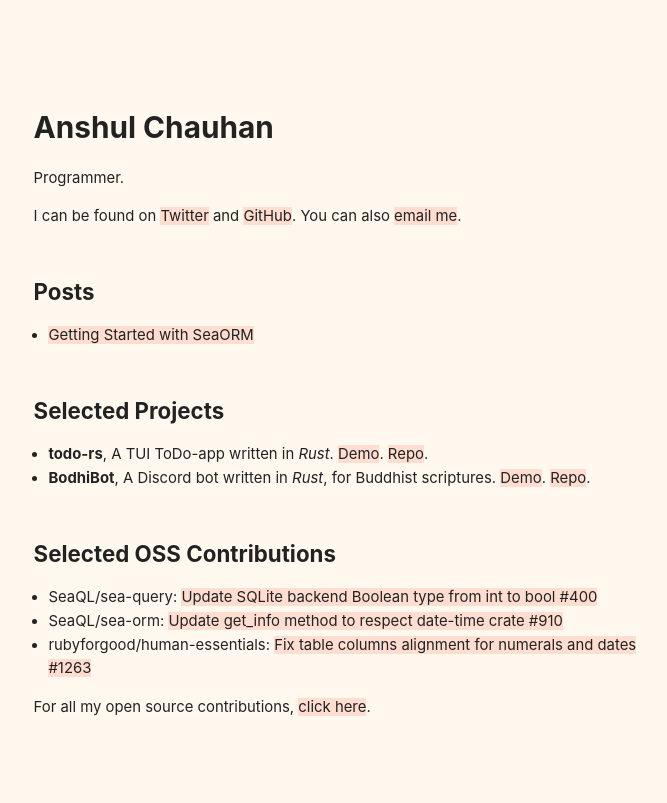
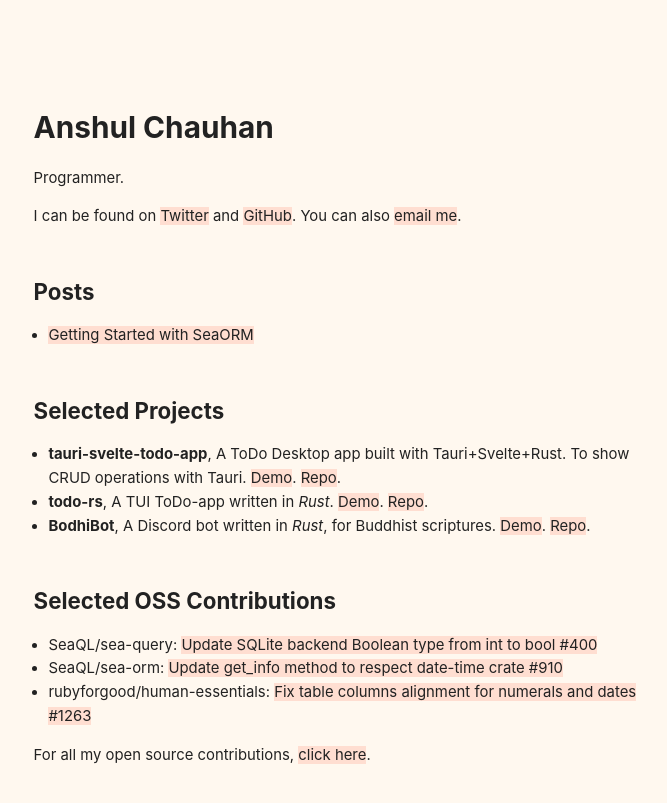
Before and after one commit to anshulxyz/anshulxyz.github.io, a Jekyll site: the page built from index.md, in a window 1280 px wide. Shown: the top 803 px of the page, without its empty margins (286-953 px from the left). Built offline with Jekyll 4.4.1, drawn with Linux system fonts in a browser that asks for light colours.

Commit message:
Add new Rust+Tauri project to index

```diff
--- a/index.md
+++ b/index.md
@@ -29,6 +29,10 @@ I can be found on [Twitter](https://twitter.com/anshulxyz){:target="_blank"} and
 
 ## Selected Projects
 
+- **tauri-svelte-todo-app**, A ToDo Desktop app built with Tauri+Svelte+Rust.
+  To show CRUD operations with Tauri.
+  [Demo](https://twitter.com/anshulxyz/status/1587541091489787904?s=20&t=7WBoNJoLX5kWCS_QCF6xqA).
+  [Repo](https://github.com/anshulxyz/tauri-svelte-todo-app).
 - **todo-rs**, A TUI ToDo-app written in _Rust_.
   [Demo](https://www.youtube.com/watch?v=fdHLbGEJTFI){:target="_blank"}.
   [Repo](https://github.com/anshulxyz/todo-rs){:target="_blank"}.
```
